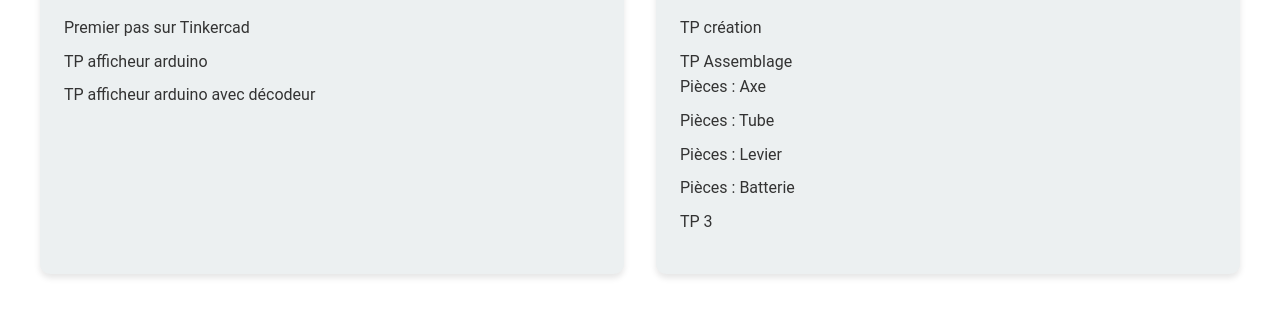
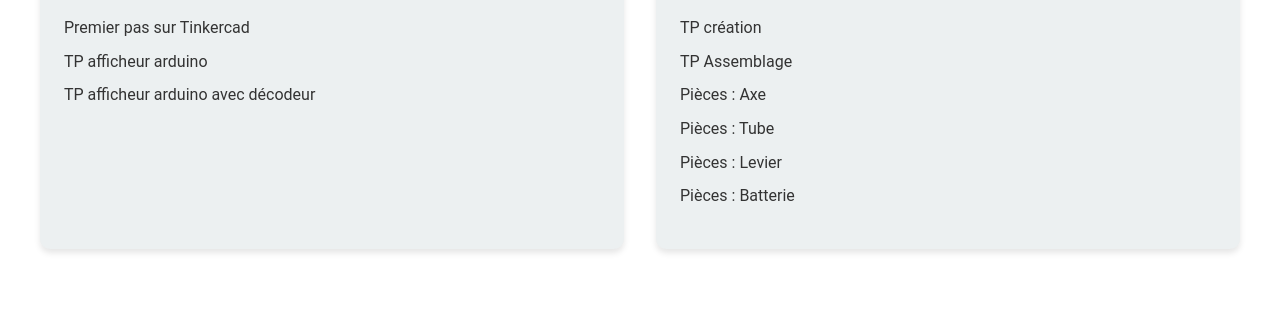
Before and after one commit to btscieljouvet/Formation_SII, a plain HTML site: page index.html in a window 1280 px wide. Shown: the part 255-572 px from the top of the page. Drawn offline with Linux system fonts and the light colour scheme.

Commit message:
Update2 index.html

```diff
--- a/index.html
+++ b/index.html
@@ -34,16 +34,10 @@
                 <ul>
                     <li><a href="https://btscieljouvet.github.io/Formation_STI2D/TP_creation.pdf">TP création</a></li>
                     <li><a href="https://btscieljouvet.github.io/Formation_STI2D/7_segments_2.pdf">TP Assemblage</a>
-                        <ul>
-                            <li><a href="https://btscieljouvet.github.io/Formation_STI2D/TP_creation.pdf">Pièces : Axe</a></li>
-                            <li><a href="https://btscieljouvet.github.io/Formation_STI2D/TP_creation.pdf">Pièces : Tube</a></li>
-                            <li><a href="https://btscieljouvet.github.io/Formation_STI2D/TP_creation.pdf">Pièces : Levier</a></li>
-                            <li><a href="https://btscieljouvet.github.io/Formation_STI2D/TP_creation.pdf">Pièces : Batterie</a></li>
-                        </ul>
-                    </li>
-                    <ul>
-                    <li><a href="https://btscieljouvet.github.io/Formation_STI2D/7_segments_2.pdf">TP 3</a><li>
-
+                    <li><a href="https://btscieljouvet.github.io/Formation_STI2D/TP_creation.pdf">   Pièces : Axe</a></li>
+                    <li><a href="https://btscieljouvet.github.io/Formation_STI2D/TP_creation.pdf">   Pièces : Tube</a></li>
+                    <li><a href="https://btscieljouvet.github.io/Formation_STI2D/TP_creation.pdf">   Pièces : Levier</a></li>
+                    <li><a href="https://btscieljouvet.github.io/Formation_STI2D/TP_creation.pdf">   Pièces : Batterie</a></li>
                 </ul>
             </section>
     </main>
```
